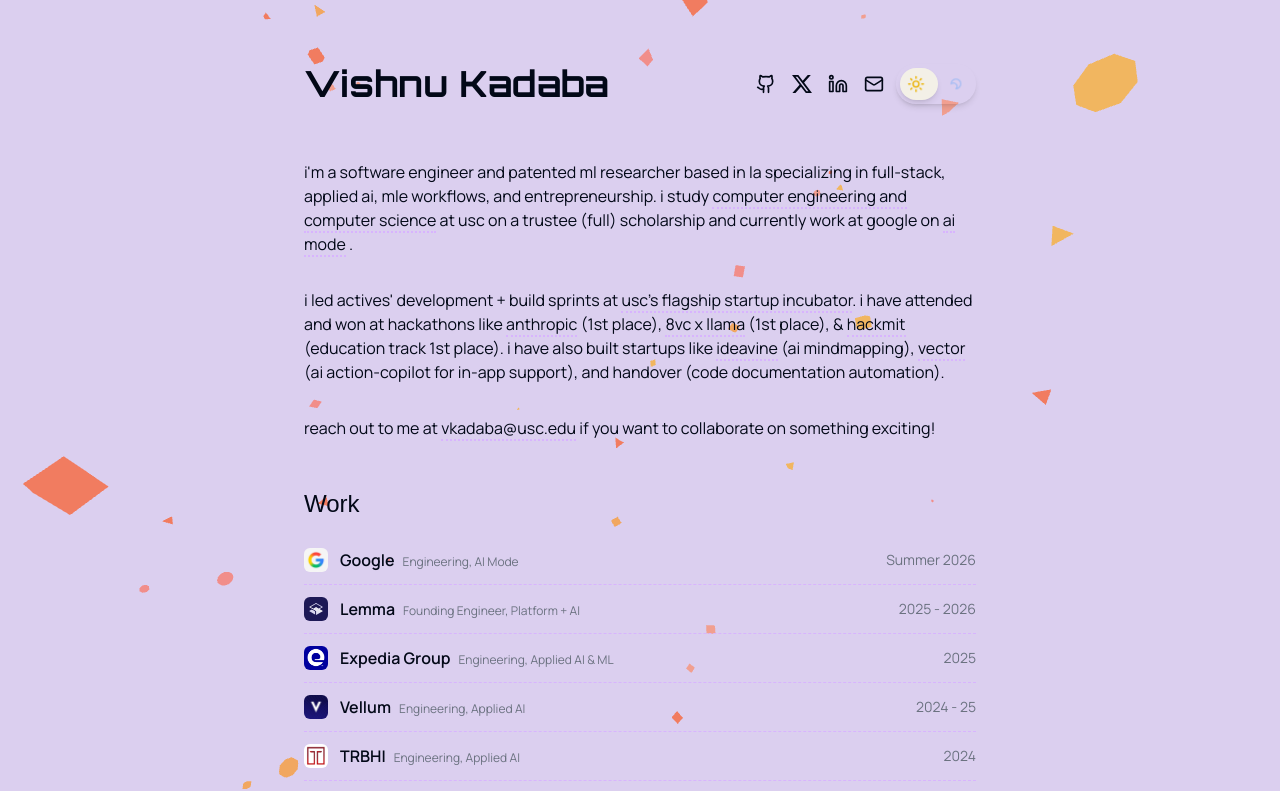
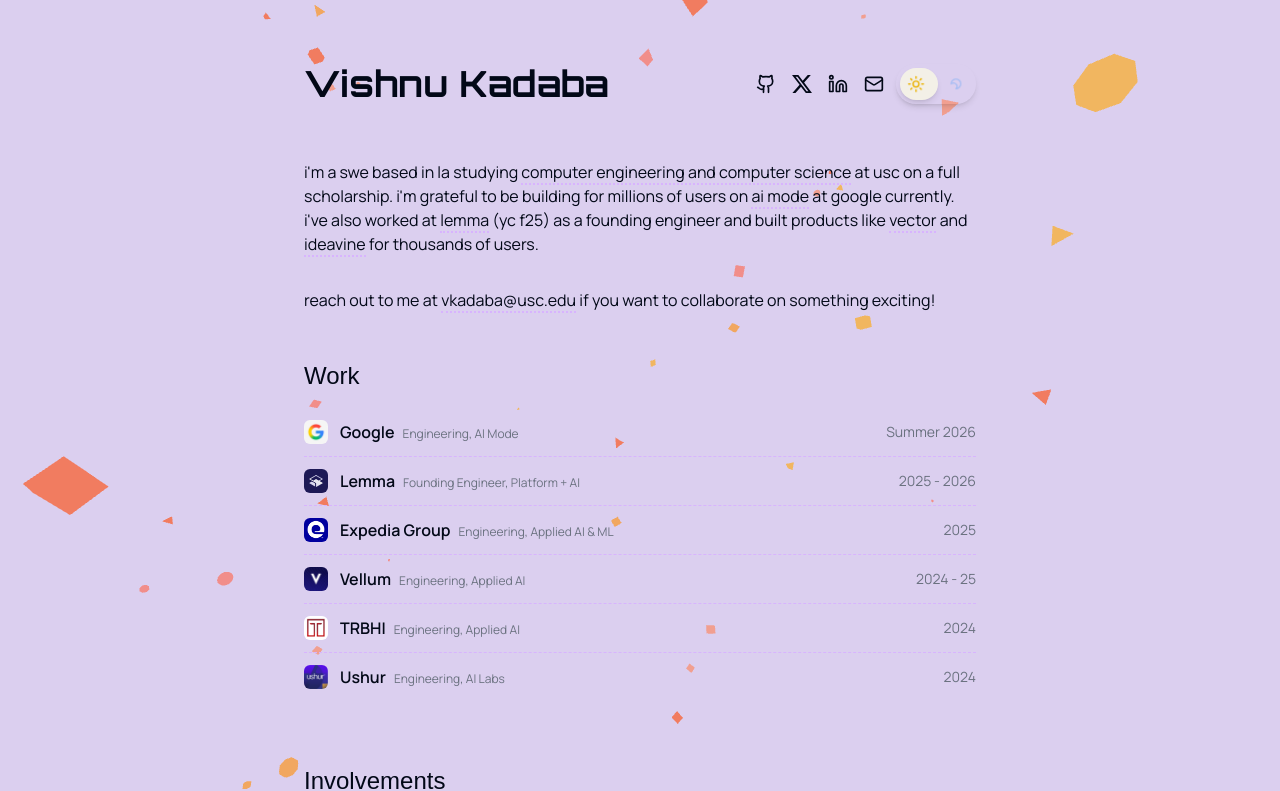
Before and after one commit to VishnuK1947/vishnukadaba.dev, a React (Vite) app: page / in a window 1280 px wide. Shown: the top 791 px of the page. Built offline with nearby package versions, Linux system fonts and the light colour scheme.

Commit message:
changed bio

```diff
--- a/src/components/Bio.tsx
+++ b/src/components/Bio.tsx
@@ -10,9 +10,7 @@
       animate="visible"
     >
       <p className="text-sm md:text-base">
-        I'm a Software Engineer and Patented ML Researcher based in LA
-        specializing in full-stack, applied AI, MLE workflows, and
-        Entrepreneurship. I study{' '}
+        I'm a SWE based in LA studying{' '}
         <a
           href="https://www.cs.usc.edu/academic-programs/undergrad/computer-engineering-and-computer-science/"
           className="border-b-2 border-dotted border-purple-300 hover:border-purple-400 transition-colors"
@@ -21,7 +19,7 @@
         >
           Computer Engineering and Computer Science
         </a>{' '}
-        at USC on a Trustee (Full) Scholarship and currently work at Google on {' '}
+        at USC on a full scholarship. I'm grateful to be building for millions of users on {' '}
         <a
           href="https://www.google.com/ai"
           className="border-b-2 border-dotted border-purple-300 hover:border-purple-400 transition-colors"
@@ -29,47 +27,21 @@
           rel="noopener noreferrer"
         >
           AI Mode
-        </a>{' '}.
-      </p>
-
-      <p className="text-sm md:text-base">
-        I led Actives' Development + Build Sprints at{' '}
+        </a>{' '}at Google currently. I've also worked at {' '}
         <a
-          href="https://uscsep.com/"
+          href="https://www.uselemma.ai/"
+          className="border-b-2 border-dotted border-purple-300 hover:border-purple-400 transition-colors"
+          target="_blank"
+          rel="noopener noreferrer"
+        >Lemma</a>{' '}(YC F25) as a Founding Engineer and built products like{' '}
+        <a
+          href="https://usevector.app/"
           className="border-b-2 border-dotted border-purple-300 hover:border-purple-400 transition-colors"
           target="_blank"
           rel="noopener noreferrer"
         >
-          USC's flagship startup incubator
-        </a>
-        . I have attended and won at hackathons like {' '}
-        <a
-          href="https://www.anthropic.com/"
-          className="border-b-2 border-dotted border-purple-300 hover:border-purple-400 transition-colors"
-          target="_blank"
-          rel="noopener noreferrer"
-        >
-          Anthropic
-        </a>{' '}
-        (1st place),{' '}
-        <a
-          href="https://www.llamastackchallenge.com/"
-          className="border-b-2 border-dotted border-purple-300 hover:border-purple-400 transition-colors"
-          target="_blank"
-          rel="noopener noreferrer"
-        >
-          8VC x Llama
-        </a>{' '}
-        (1st Place), &{' '}
-        <a
-          href="https://hackmit.org/"
-          className="border-b-2 border-dotted border-purple-300 hover:border-purple-400 transition-colors"
-          target="_blank"
-          rel="noopener noreferrer"
-        >
-          HackMIT
-        </a>{' '}
-        (Education Track 1st Place). I have also built startups like{' '}
+          Vector
+        </a>{' '} and{' '}
         <a
           href="https://useideavine.com/"
           className="border-b-2 border-dotted border-purple-300 hover:border-purple-400 transition-colors"
@@ -77,18 +49,7 @@
           rel="noopener noreferrer"
         >
           IdeaVine
-        </a>{' '}
-        (AI Mindmapping),{' '}
-        <a
-          href="https://usevector.app/"
-          className="border-b-2 border-dotted border-purple-300 hover:border-purple-400 transition-colors"
-          target="_blank"
-          rel="noopener noreferrer"
-        >
-          Vector
-        </a>{' '}
-        (AI Action-Copilot for In-App Support), and Handover (Code Documentation
-        Automation).
+        </a>{' '}for thousands of users.
       </p>
 
       <p className="text-sm md:text-base">
```
